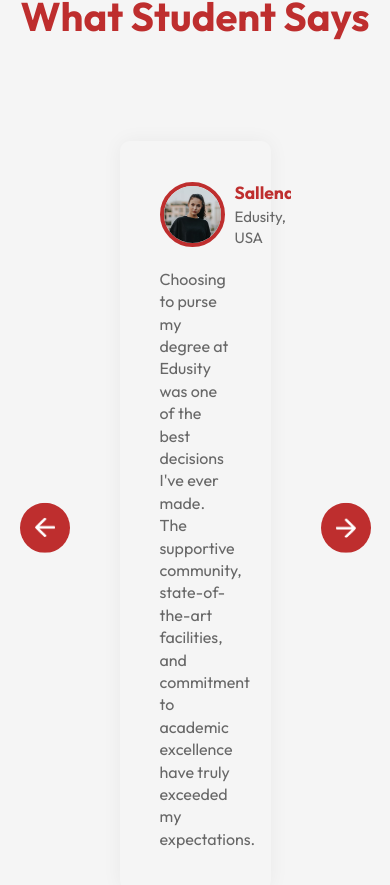
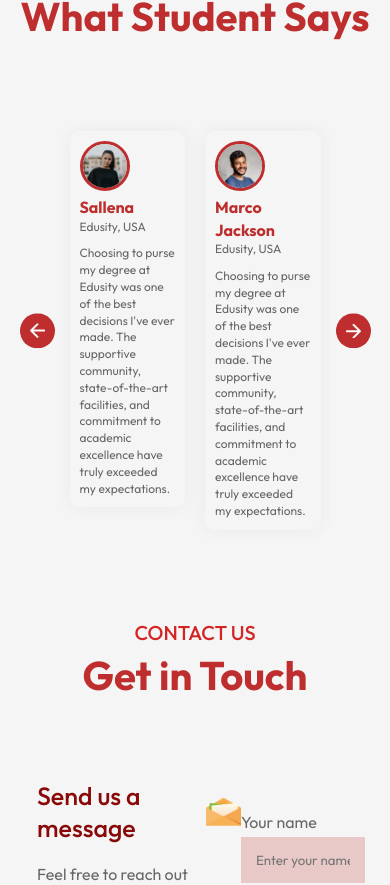
Before and after one commit to tanisha1527/React-project5, a React (Vite) app: page / in a window 390 px wide. Shown: the part 3700-4585 px from the top of the page. Built offline with nearby package versions, Linux system fonts and the light colour scheme.

Commit message:
Add responsiveness to Testimonial section

```diff
--- a/src/components/Testimonials/Testimonials.css
+++ b/src/components/Testimonials/Testimonials.css
@@ -63,3 +63,37 @@
 .user-info h3{
   color: #be2e2e;
 }
+
+@media (max-width: 800px){
+    .testimonials{
+       padding: 0 40px;
+    }
+    .next-btn, .back-btn{
+       padding: 10px;
+       width: 35px;
+    }
+    .testimonials ul li{
+        padding: 10px;
+    }
+    .slide{
+       padding: 10px;
+    }
+    .slide img{
+       width: 50px;
+       border: 3px solid #be2e2e;
+    }
+}
+
+@media (max-width: 600px){
+    .user-info{
+       display: block;
+       margin-bottom: 10px;
+       font-size: 12px;
+    }
+    .user-info h3{
+        font-size: 16px;
+    }
+    .slider p{
+       font-size: 12px;
+    }
+}
```
